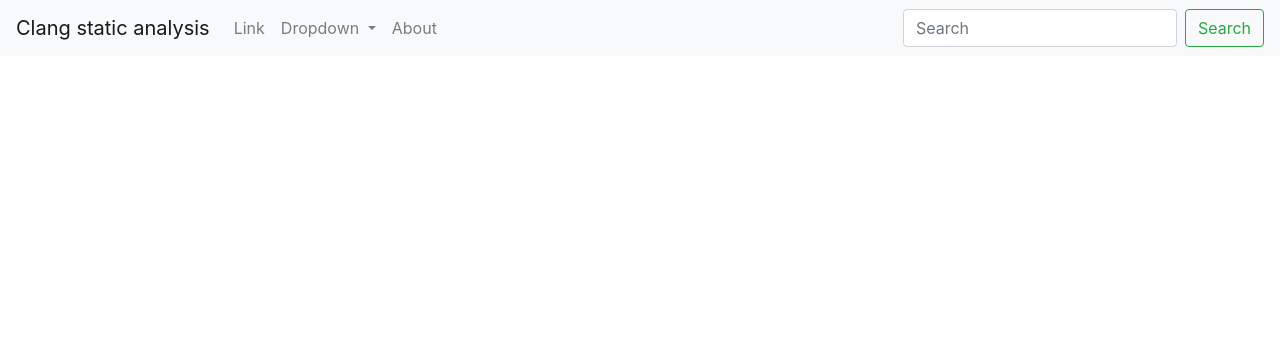
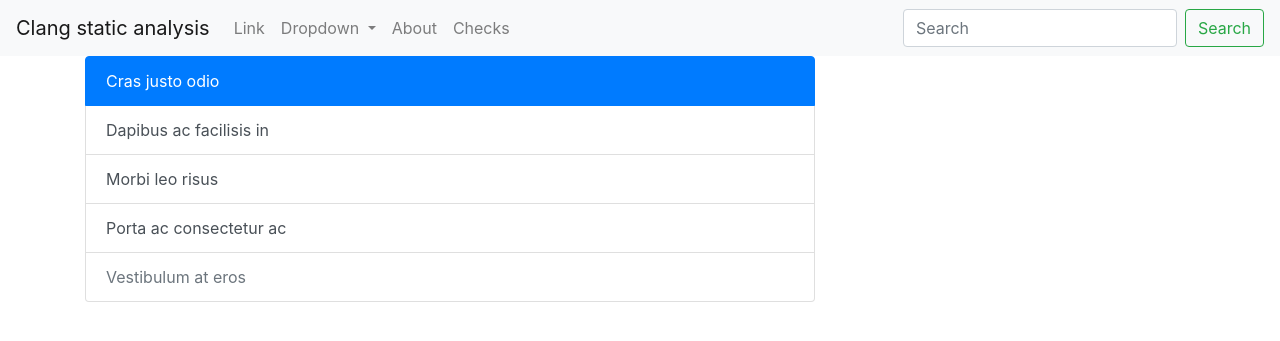
Before and after one commit to KordianD/interactive-clang-static-analysis, a Flask app: template src/templates/checks.html in a window 1280 px wide. Shown: the top 341 px of the page. Run offline with Flask 2, Linux system fonts and the light colour scheme; the template is opened without the code that fills it, so the values that code supplies are empty; some libraries are stand-ins or nearby versions.

Commit message:
Adde checks page - checks.html

```diff
--- a/src/app.py
+++ b/src/app.py
@@ -25,5 +25,10 @@
     return render_template('about.html')
 
 
+@app.route('/checks')
+def checks():
+    return render_template('checks.html')
+
+
 if __name__ == "__main__":
     app.run(host='0.0.0.0', debug=True)
--- a/src/templates/checks.html
+++ b/src/templates/checks.html
@@ -1 +1,15 @@
 {% extends "layout.html" %}
+
+{% block content %}
+
+<div class="list-group">
+  <a href="#" class="list-group-item list-group-item-action active">
+    Cras justo odio
+  </a>
+  <a href="#" class="list-group-item list-group-item-action">Dapibus ac facilisis in</a>
+  <a href="#" class="list-group-item list-group-item-action">Morbi leo risus</a>
+  <a href="#" class="list-group-item list-group-item-action">Porta ac consectetur ac</a>
+  <a href="#" class="list-group-item list-group-item-action disabled">Vestibulum at eros</a>
+</div>
+
+{% endblock %}
--- a/src/templates/layout.html
+++ b/src/templates/layout.html
@@ -41,6 +41,10 @@
       <li class="nav-item">
         <a class="nav-link" href="/about">About</a>
       </li>
+
+            <li class="nav-item">
+        <a class="nav-link" href="/checks">Checks</a>
+      </li>
     </ul>
     <form class="form-inline my-2 my-lg-0">
       <input class="form-control mr-sm-2" type="search" placeholder="Search" aria-label="Search">
```
